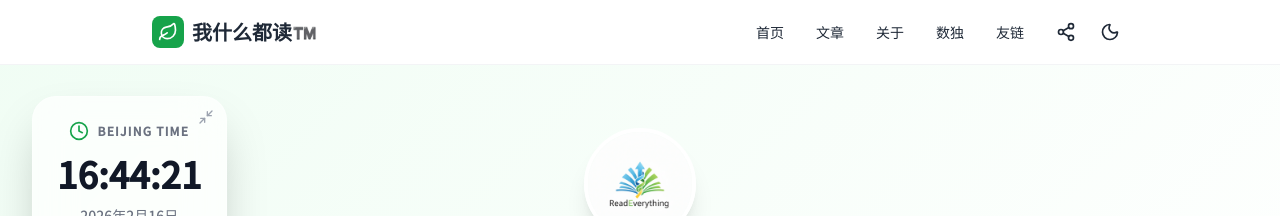
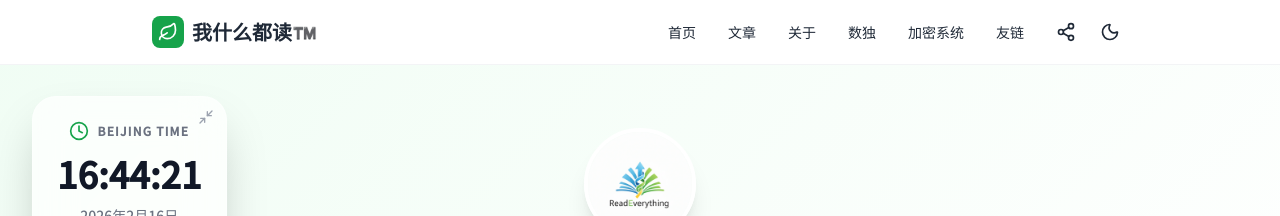
Before and after one commit to whydoIneedaname-cyber/whydoIneedaname-cyber.github.io, a Jekyll site: the page built from index.html, in a window 1280 px wide. Shown: the top 216 px of the page. Built offline with Jekyll 4.4.1, drawn with Linux system fonts in a browser that asks for light colours; nearby versions of some CDN libraries.

Commit message:
Update index.html

```diff
--- a/index.html
+++ b/index.html
@@ -433,6 +433,7 @@ layout: null
                     <a href="#posts" class="hover:text-green-600 transition-colors">文章</a>
                     <a href="#about" class="hover:text-green-600 transition-colors">关于</a>
                     <a href="/sudoku.html"class="hover:text-green-600 transition-colors">数独</a>
+                    <a href="/encrypt.html"class="hover:text-green-600 transition-colors">加密系统</a>
                     <a href="/friends/" class="hover:text-green-600 transition-colors">友链</a>
                 </div>
                 <button onclick="showShareMenu()" class="p-2 rounded-xl hover:bg-gray-100 dark:hover:bg-gray-800 transition-colors">
@@ -459,6 +460,7 @@ layout: null
             <a href="#posts" class="mobile-link text-3xl font-bold hover:text-green-600 transition-colors">文章</a>
             <a href="#about" class="mobile-link text-3xl font-bold hover:text-green-600 transition-colors">关于</a>
             <a href="/sudoku.html" class="mobile-link text-3xl font-bold hover:text-green-600 transition-colors">数独</a>
+            <a href="/encrypt.html" class="mobile-link text-3xl font-bold hover:text-green-600 transition-colors">加密系统</a>
             <a href="/friends/" class="mobile-link text-3xl font-bold hover:text-green-600 transition-colors">友链</a>
         </nav>
     </div>
```
